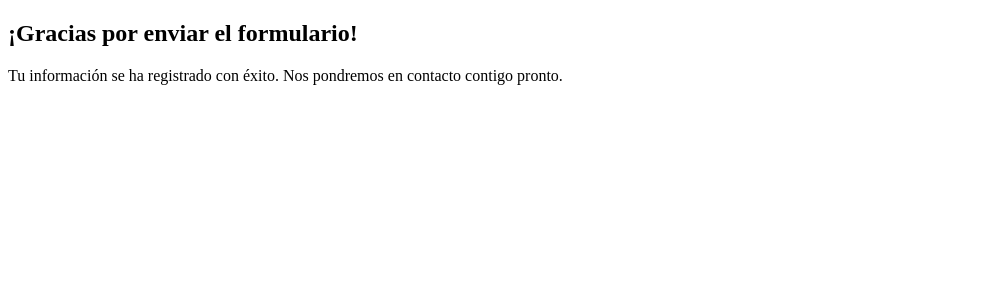
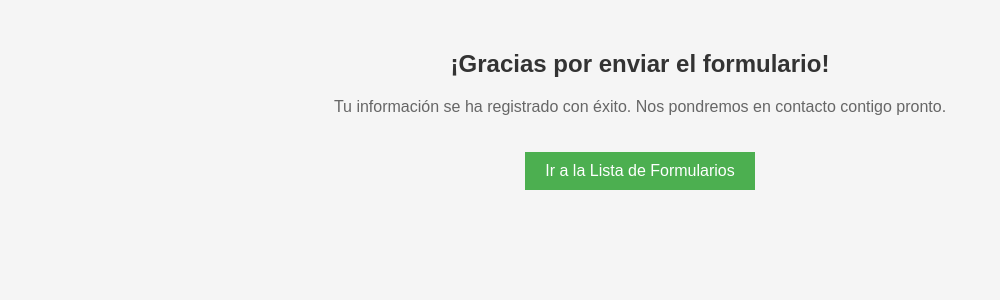
Before and after one commit to CamargoUreyLizbethA/TSS-CASO2-2023, a PHP site: page /formulario_exitoso.php in a window 1280 px wide. Shown: the top 300 px of the page, without its empty margins (0-1000 px from the left). Run offline with PHP 8.4, Linux system fonts and the light colour scheme.

Commit message:
actualizar bd

```diff
--- a/TSS-caso2/TSS/TSS/formulario.html
+++ b/TSS-caso2/TSS/TSS/formulario.html
@@ -13,6 +13,9 @@
     <h2>Formulario de Inversión</h2>
 
     <form action="guardar_datos.php" method="post">
+        <label for="nombreEmpresa">Nombre de la empresa/proyecto:</label>
+        <input type="text" name="nombreEmpresa" required>
+
         <label for="nombreCompleto">Nombre Completo:</label>
         <input type="text" name="nombreCompleto" required>
 
--- a/TSS-caso2/TSS/TSS/formulario_exitoso.php
+++ b/TSS-caso2/TSS/TSS/formulario_exitoso.php
@@ -4,9 +4,48 @@
     <meta charset="UTF-8">
     <meta name="viewport" content="width=device-width, initial-scale=1.0">
     <title>Formulario Exitoso</title>
+    <style>
+        body {
+            font-family: Arial, sans-serif;
+            background-color: #f5f5f5;
+            text-align: center;
+            margin: 50px;
+        }
+
+        h2 {
+            color: #333;
+        }
+
+        p {
+            color: #666;
+        }
+
+        button {
+            background-color: #4caf50;
+            color: white;
+            border: none;
+            padding: 10px 20px;
+            text-align: center;
+            text-decoration: none;
+            display: inline-block;
+            font-size: 16px;
+            cursor: pointer;
+            margin-top: 20px;
+        }
+    </style>
 </head>
 <body>
     <h2>¡Gracias por enviar el formulario!</h2>
     <p>Tu información se ha registrado con éxito. Nos pondremos en contacto contigo pronto.</p>
+
+    <!-- Botón para redirigir a lista_formularios.php -->
+    <button onclick="irAListaFormularios()">Ir a la Lista de Formularios</button>
+
+    <script>
+        function irAListaFormularios() {
+            // Redireccionar a lista_formularios.php
+            window.location.href = 'lista_formularios.php';
+        }
+    </script>
 </body>
 </html>
--- a/TSS-caso2/TSS/TSS/guardar_datos.php
+++ b/TSS-caso2/TSS/TSS/guardar_datos.php
@@ -3,6 +3,7 @@
 include 'conexion.php';
 
 // Recuperar datos del formulario
+$nombreEmpresa = $_POST['nombreEmpresa'];
 $nombreCompleto = $_POST['nombreCompleto'];
 $correoElectronico = $_POST['correoElectronico'];
 $edad = $_POST['edad'];
@@ -25,8 +26,8 @@ $mediaF = $_POST['mediaF'];
 $desviacionEF = $_POST['desviacionEF'];
 
 // Preparar la consulta SQL para la inserción
-$sql = "INSERT INTO formulario (nombreCompleto, correoElectronico, edad, experienciaInversion, toleranciaRiesgo, conocimientosFinancieros, objetivosCortoPlazo, objetivosLargoPlazo,activosInteresados, plazoInversion, ingresosMensuales, gastosMensuales, deudasExistentes, conoceNegocio, investigadoIndustria, comentariosAdicionales, mediaI, desviacionEI, mediaF, desviacionEF)
-        VALUES ('$nombreCompleto', '$correoElectronico', '$edad', '$experienciaInversion', '$toleranciaRiesgo', '$conocimientosFinancieros', '$objetivosCortoPlazo', '$objetivosLargoPlazo','$activosInteresados', '$plazoInversion', '$ingresosMensuales', '$gastosMensuales', '$deudasExistentes', '$conoceNegocio', '$investigadoIndustria', '$comentariosAdicionales', '$mediaI', '$desviacionEI', '$mediaF', '$desviacionEF')";
+$sql = "INSERT INTO formulario (nombreEmpresa,nombreCompleto, correoElectronico, edad, experienciaInversion, toleranciaRiesgo, conocimientosFinancieros, objetivosCortoPlazo, objetivosLargoPlazo,activosInteresados, plazoInversion, ingresosMensuales, gastosMensuales, deudasExistentes, conoceNegocio, investigadoIndustria, comentariosAdicionales, mediaI, desviacionEI, mediaF, desviacionEF)
+        VALUES ('$nombreEmpresa','$nombreCompleto', '$correoElectronico', '$edad', '$experienciaInversion', '$toleranciaRiesgo', '$conocimientosFinancieros', '$objetivosCortoPlazo', '$objetivosLargoPlazo','$activosInteresados', '$plazoInversion', '$ingresosMensuales', '$gastosMensuales', '$deudasExistentes', '$conoceNegocio', '$investigadoIndustria', '$comentariosAdicionales', '$mediaI', '$desviacionEI', '$mediaF', '$desviacionEF')";
 
 // Ejecutar la consulta
 if ($conn->query($sql) === TRUE) {
```
Also changed, not shown: TSS-caso2/TSS/TSS/lista_formularios.php (+31 -2 lines).
